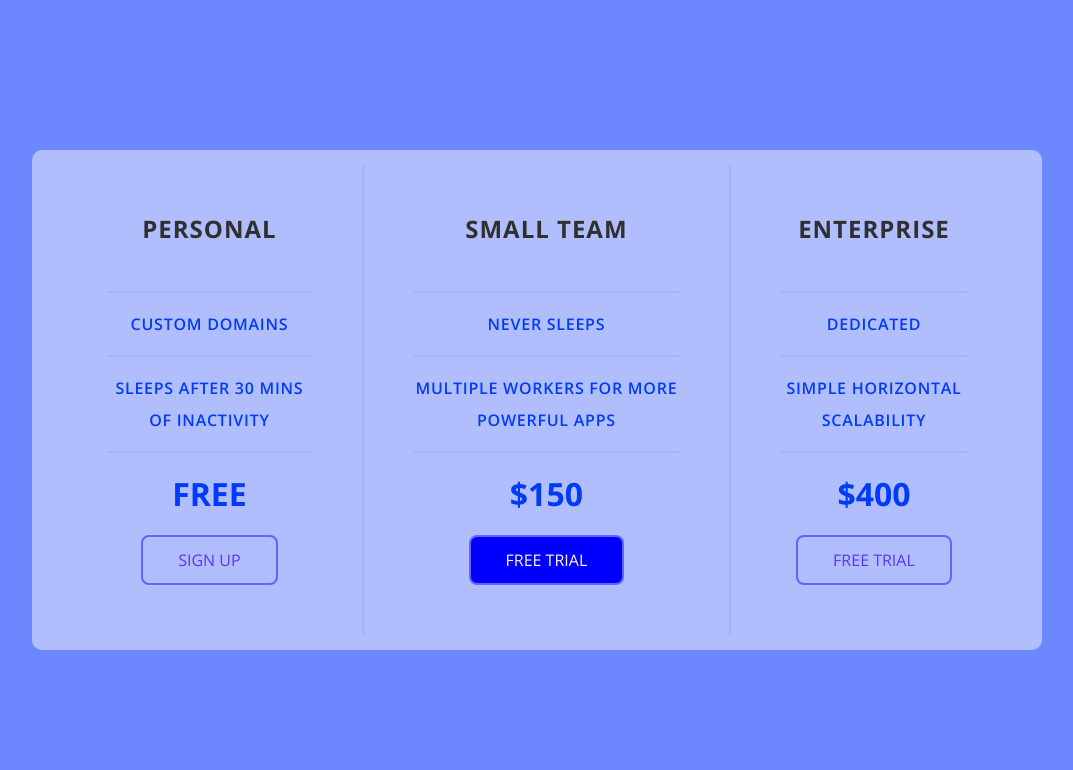
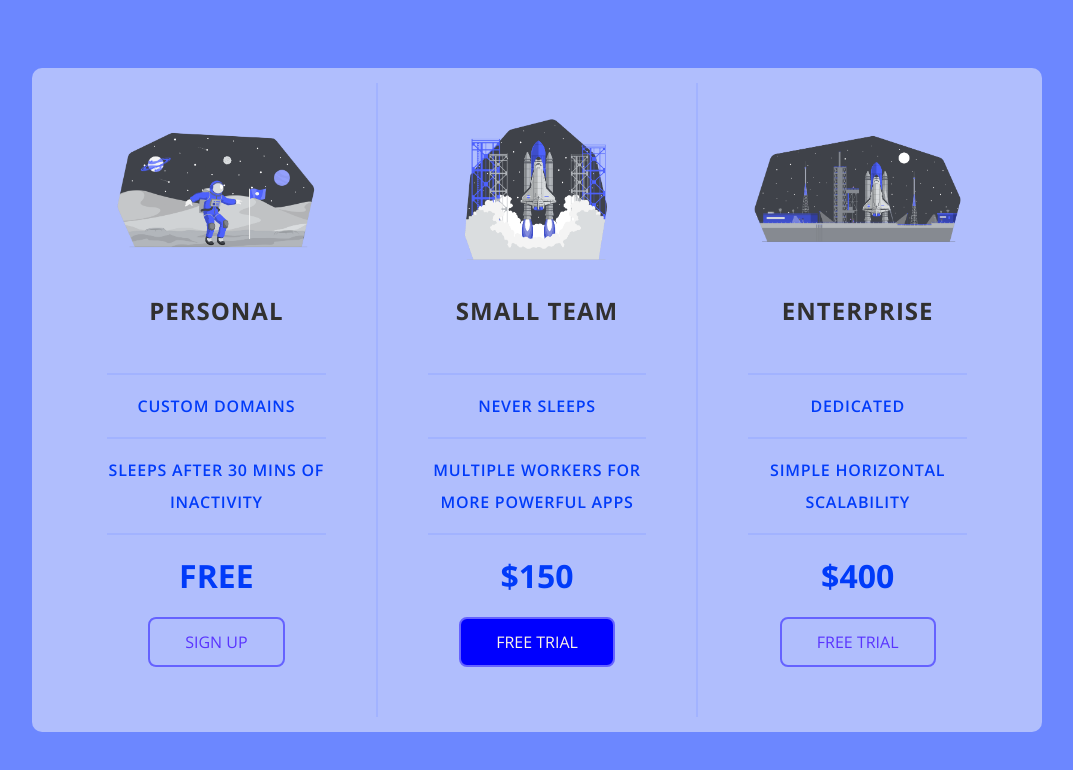
Before and after one commit to KevCode-Absurd/Pricing-Cards, a plain HTML site: page index.html in a window 1280 px wide. Shown: the whole page, without its empty margins (103-1176 px from the left). Drawn offline with nearby package versions, Linux system fonts and the light colour scheme.

Commit message:
Update index.html

```diff
--- a/index.html
+++ b/index.html
@@ -13,7 +13,7 @@
     <div class="panel pricing-table">
 
         <div class="pricing-plan">
-            <img src="icons/solo.png" alt="" class="pricing-img">
+            <img src="solo.png" alt="" class="pricing-img">
             <h2 class="pricing-header">Personal</h2>
             <ul class="pricing-features">
                 <li class="pricing-features-item">Custom domains</li>
@@ -24,7 +24,7 @@
         </div>
 
         <div class="pricing-plan">
-            <img src="icons/enterprise.png" alt="" class="pricing-img">
+            <img src="enterprise.png" alt="" class="pricing-img">
             <h2 class="pricing-header">Small team</h2>
             <ul class="pricing-features">
                 <li class="pricing-features-item">Never sleeps</li>
@@ -35,7 +35,7 @@
         </div>
 
         <div class="pricing-plan">
-            <img src="icons/enterprise2.png" alt="" class="pricing-img">
+            <img src="enterprise2.png" alt="" class="pricing-img">
             <h2 class="pricing-header">Enterprise</h2>
             <ul class="pricing-features">
                 <li class="pricing-features-item">Dedicated</li>
```
